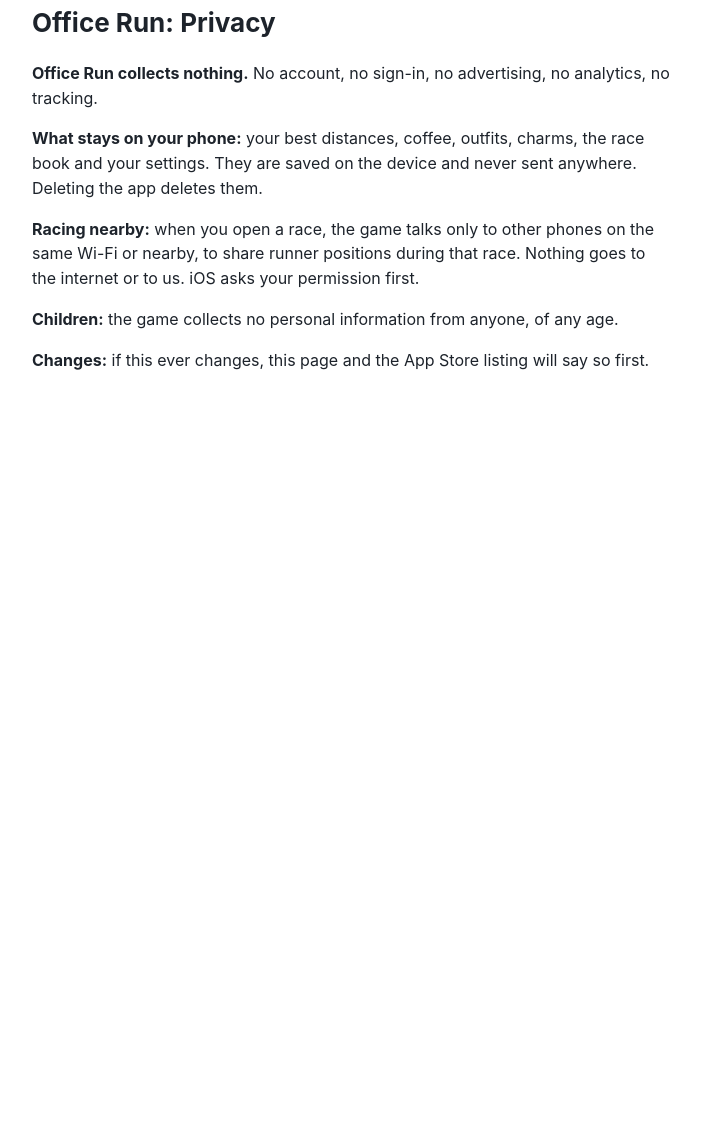
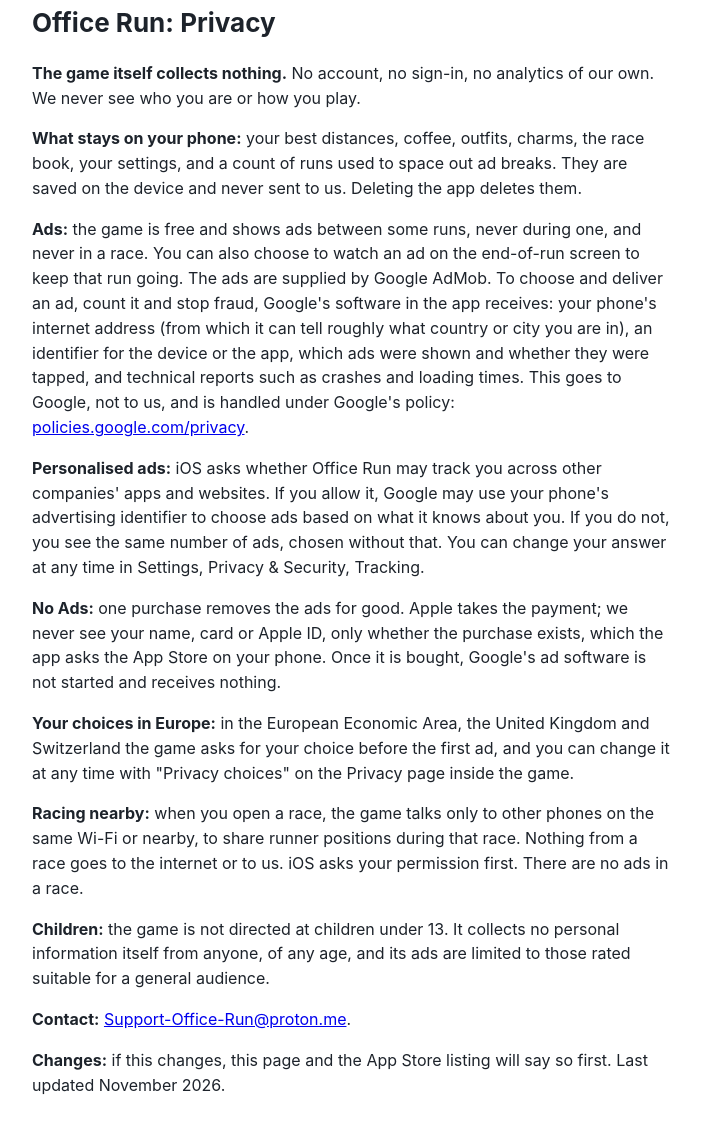
Before and after one commit to Office-Run/office-run-site, a plain HTML site: page privacy.html in a window 1280 px wide. Shown: the part 37-1170 px from the top of the page, without its empty margins (288-989 px from the left). Before the commit the page ends 800 px from the top, so only its background shows below. Drawn offline with Linux system fonts and the light colour scheme.

Commit message:
Privacy policy for the release with ads

```diff
--- a/privacy.html
+++ b/privacy.html
@@ -1,8 +1,13 @@
 <!doctype html><meta charset="utf-8"><meta name="viewport" content="width=device-width,initial-scale=1"><title>Office Run: Privacy</title>
 <style>body{font:16px/1.55 -apple-system,system-ui,sans-serif;max-width:640px;margin:40px auto;padding:0 18px;color:#1d232b}h1{font-size:26px}</style>
 <h1>Office Run: Privacy</h1>
-<p><b>Office Run collects nothing.</b> No account, no sign-in, no advertising, no analytics, no tracking.</p>
-<p><b>What stays on your phone:</b> your best distances, coffee, outfits, charms, the race book and your settings. They are saved on the device and never sent anywhere. Deleting the app deletes them.</p>
-<p><b>Racing nearby:</b> when you open a race, the game talks only to other phones on the same Wi-Fi or nearby, to share runner positions during that race. Nothing goes to the internet or to us. iOS asks your permission first.</p>
-<p><b>Children:</b> the game collects no personal information from anyone, of any age.</p>
-<p><b>Changes:</b> if this ever changes, this page and the App Store listing will say so first.</p>
+<p><b>The game itself collects nothing.</b> No account, no sign-in, no analytics of our own. We never see who you are or how you play.</p>
+<p><b>What stays on your phone:</b> your best distances, coffee, outfits, charms, the race book, your settings, and a count of runs used to space out ad breaks. They are saved on the device and never sent to us. Deleting the app deletes them.</p>
+<p><b>Ads:</b> the game is free and shows ads between some runs, never during one, and never in a race. You can also choose to watch an ad on the end-of-run screen to keep that run going. The ads are supplied by Google AdMob. To choose and deliver an ad, count it and stop fraud, Google's software in the app receives: your phone's internet address (from which it can tell roughly what country or city you are in), an identifier for the device or the app, which ads were shown and whether they were tapped, and technical reports such as crashes and loading times. This goes to Google, not to us, and is handled under Google's policy: <a href="https://policies.google.com/privacy">policies.google.com/privacy</a>.</p>
+<p><b>Personalised ads:</b> iOS asks whether Office Run may track you across other companies' apps and websites. If you allow it, Google may use your phone's advertising identifier to choose ads based on what it knows about you. If you do not, you see the same number of ads, chosen without that. You can change your answer at any time in Settings, Privacy &amp; Security, Tracking.</p>
+<p><b>No Ads:</b> one purchase removes the ads for good. Apple takes the payment; we never see your name, card or Apple ID, only whether the purchase exists, which the app asks the App Store on your phone. Once it is bought, Google's ad software is not started and receives nothing.</p>
+<p><b>Your choices in Europe:</b> in the European Economic Area, the United Kingdom and Switzerland the game asks for your choice before the first ad, and you can change it at any time with "Privacy choices" on the Privacy page inside the game.</p>
+<p><b>Racing nearby:</b> when you open a race, the game talks only to other phones on the same Wi-Fi or nearby, to share runner positions during that race. Nothing from a race goes to the internet or to us. iOS asks your permission first. There are no ads in a race.</p>
+<p><b>Children:</b> the game is not directed at children under 13. It collects no personal information itself from anyone, of any age, and its ads are limited to those rated suitable for a general audience.</p>
+<p><b>Contact:</b> <a href="mailto:Support-Office-Run@proton.me">Support-Office-Run@proton.me</a>.</p>
+<p><b>Changes:</b> if this changes, this page and the App Store listing will say so first. Last updated November 2026.</p>
```
Also changed, not shown: index.html (+1 -1 lines).
